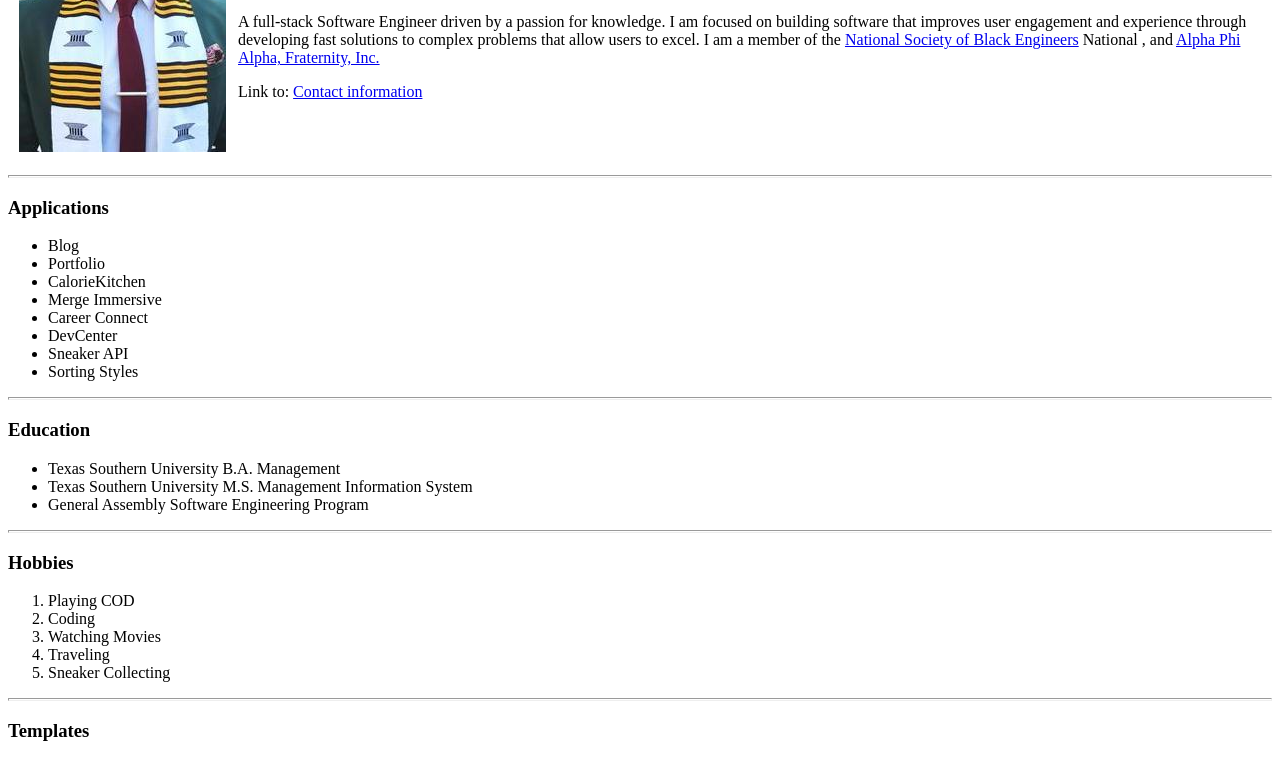
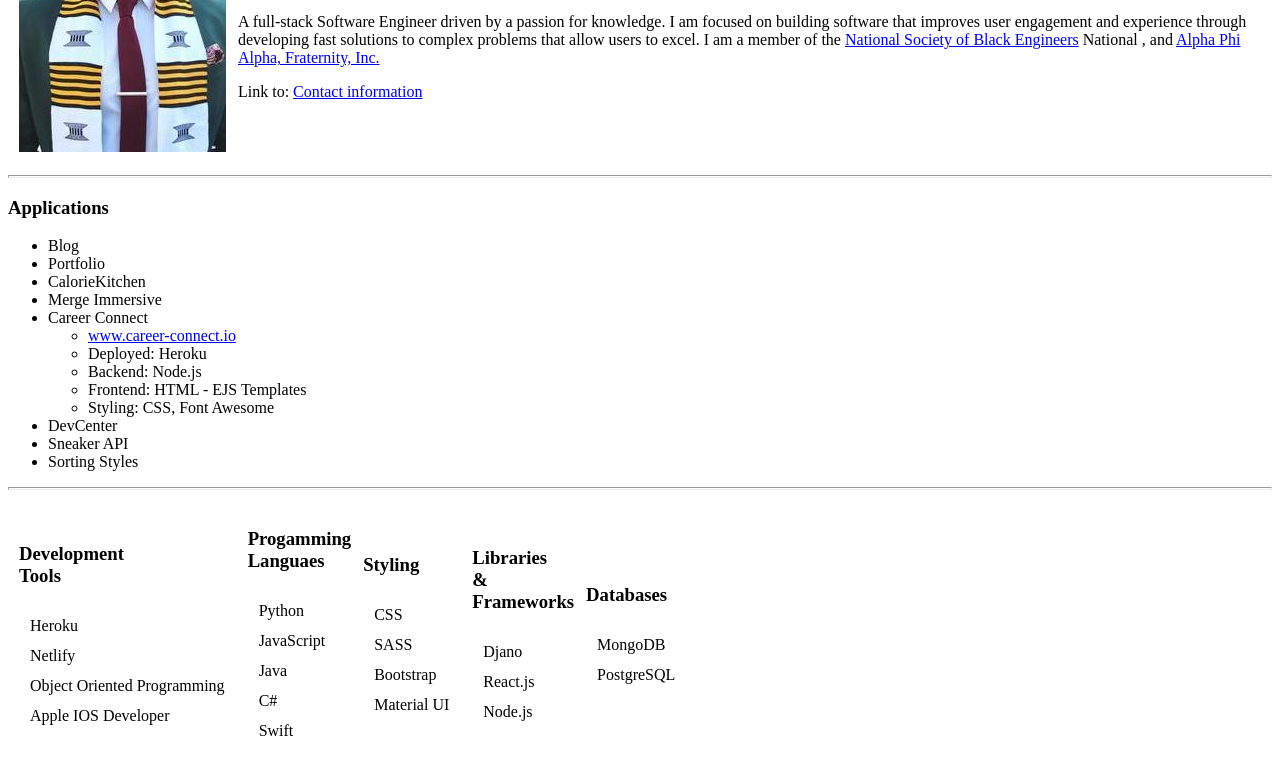
Before and after one commit to HoseaCodes/CV, a plain HTML site: page index.html in a window 1280 px wide. Shown: the part 194-952 px from the top of the page. Drawn offline with Linux system fonts and the light colour scheme; files whose address does not match are found by name.

Commit message:
tindog template update

```diff
--- a/index.html
+++ b/index.html
@@ -48,11 +48,114 @@
             <li>Portfolio</li>
             <li>CalorieKitchen</li>
             <li>Merge Immersive</li>
-            <li>Career Connect</li>
+            <li> Career Connect</li>
+            <ul>
+                <li> <a href="wwww.career-connect.io">www.career-connect.io</a> </li>
+                <li>Deployed: Heroku</li>
+                <li>Backend: Node.js</li>
+                <li>Frontend: HTML - EJS Templates</li>
+                <li>Styling: CSS, Font Awesome</li>
+            </ul>
             <li>DevCenter</li>
             <li>Sneaker API</li>
             <li>Sorting Styles</li>
         </ul>
+        <hr size="3">
+        <table cellspacing="10">
+            <tr>
+                <td>
+                    <table cellspacing="10">
+                        <thead>
+                            <h3>Development <br> Tools</h3>
+                        </thead>
+                        <tr>
+                            <td>Heroku</td>
+                        </tr>
+                        <tr>
+                            <td>Netlify</td>
+                        </tr>
+                        <tr>
+                            <td>Object Oriented Programming</td>
+                        </tr>
+                        <tr>
+                            <td>Apple IOS Developer</td>
+                        </tr>
+                    </table>
+                </td>
+                <td>
+                    <table cellspacing="10">
+                        <thead>
+                            <h3>Progamming <br> Languaes </h3>
+                        </thead>
+                        <tr>
+                            <td>Python</td>
+                        </tr>
+                        <tr>
+                            <td>JavaScript</td>
+                        </tr>
+                        <tr>
+                            <td>Java</td>
+                        </tr>
+                        <tr>
+                            <td>C#</td>
+                        </tr>
+                        <tr>
+                            <td>Swift</td>
+                        </tr>
+                    </table>
+                </td>
+                <td>
+                    <table cellspacing="10">
+                        <thead>
+                            <h3>Styling </h3>
+                        </thead>
+                        <tr>
+                            <td>CSS</td>
+                        </tr>
+                        <tr>
+                            <td>SASS</td>
+                        </tr>
+                        <tr>
+                            <td>Bootstrap</td>
+                        </tr>
+                        <tr>
+                            <td>Material UI</td>
+                        </tr>
+                    </table>
+                </td>
+                <td>
+                    <table cellspacing="10">
+                        <thead>
+                            <h3>Libraries <br><span> &</span> <br> Frameworks </h3>
+                        </thead>
+
+                        <tr>
+                            <td>Djano</td>
+                        </tr>
+                        <tr>
+                            <td>React.js</td>
+                        </tr>
+                        <tr>
+                            <td>Node.js</td>
+                        </tr>
+                    </table>
+                </td>
+                <td>
+                    <table cellspacing="10">
+                        <thead>
+                            <h3>Databases</h3>
+                        </thead>
+                        <tr>
+                            <td>MongoDB</td>
+                        </tr>
+                        <tr>
+                            <td>PostgreSQL</td>
+                        </tr>
+                    </table>
+                </td>
+
+            </tr>
+        </table>
         <hr size="3">
         <h3>Education</h3>
         <ul>
```
Also changed, not shown: css/tinDog.css (+37 -0 lines), tinDog.html (+10 -6 lines).
